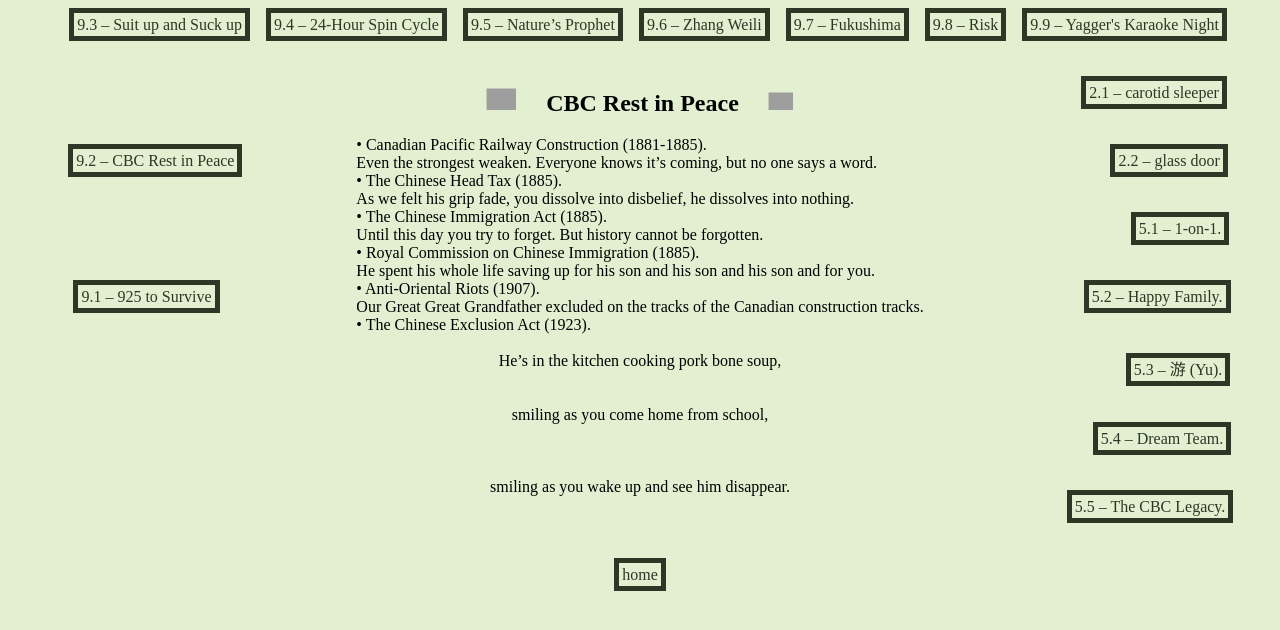
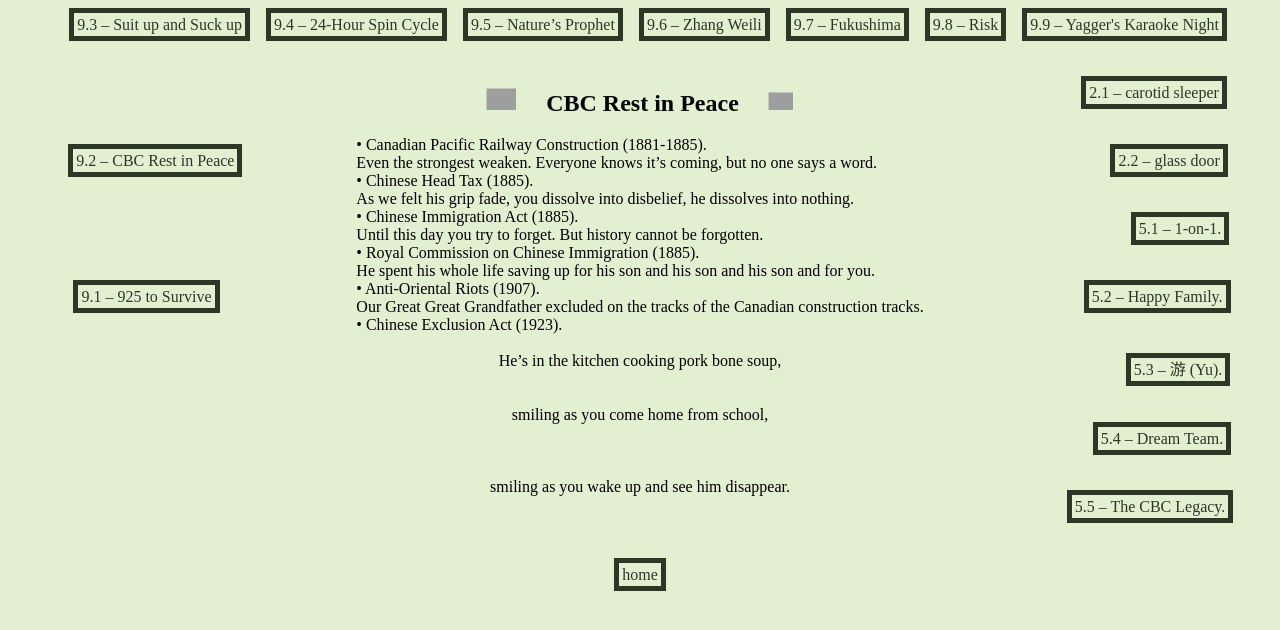
Before and after one commit to Project-925/project-925.github.io, a Jekyll site: the page 9.2.html, which Jekyll copies as it is, in a window 1280 px wide. Shown: the top 630 px of the page. Built offline with Jekyll 4.4.1, drawn with Linux system fonts in a browser that asks for light colours; grey boxes are pictures that could not be loaded.

Commit message:
Update 9.2.html

```diff
--- a/9.2.html
+++ b/9.2.html
@@ -257,13 +257,13 @@
 			Even the strongest weaken. Everyone knows it’s coming, but no one says a word.
                     <br>
 
-              •	The Chinese Head Tax (1885).
+              •	Chinese Head Tax (1885).
 
                       <br>
               As we felt his grip fade, you dissolve into disbelief, he dissolves into nothing.
 
                       <br>
-            •	The Chinese Immigration Act (1885).
+            •	Chinese Immigration Act (1885).
                     <br>
 
             Until this day you try to forget. But history cannot be forgotten.
@@ -281,7 +281,7 @@
            Our Great Great Grandfather excluded on the tracks of the Canadian construction tracks.
                     <br>
 
-              •	The Chinese Exclusion Act (1923).
+              •	Chinese Exclusion Act (1923).
                    <br>
                     <br>
          <center>  He’s in the kitchen cooking pork bone soup,
```
